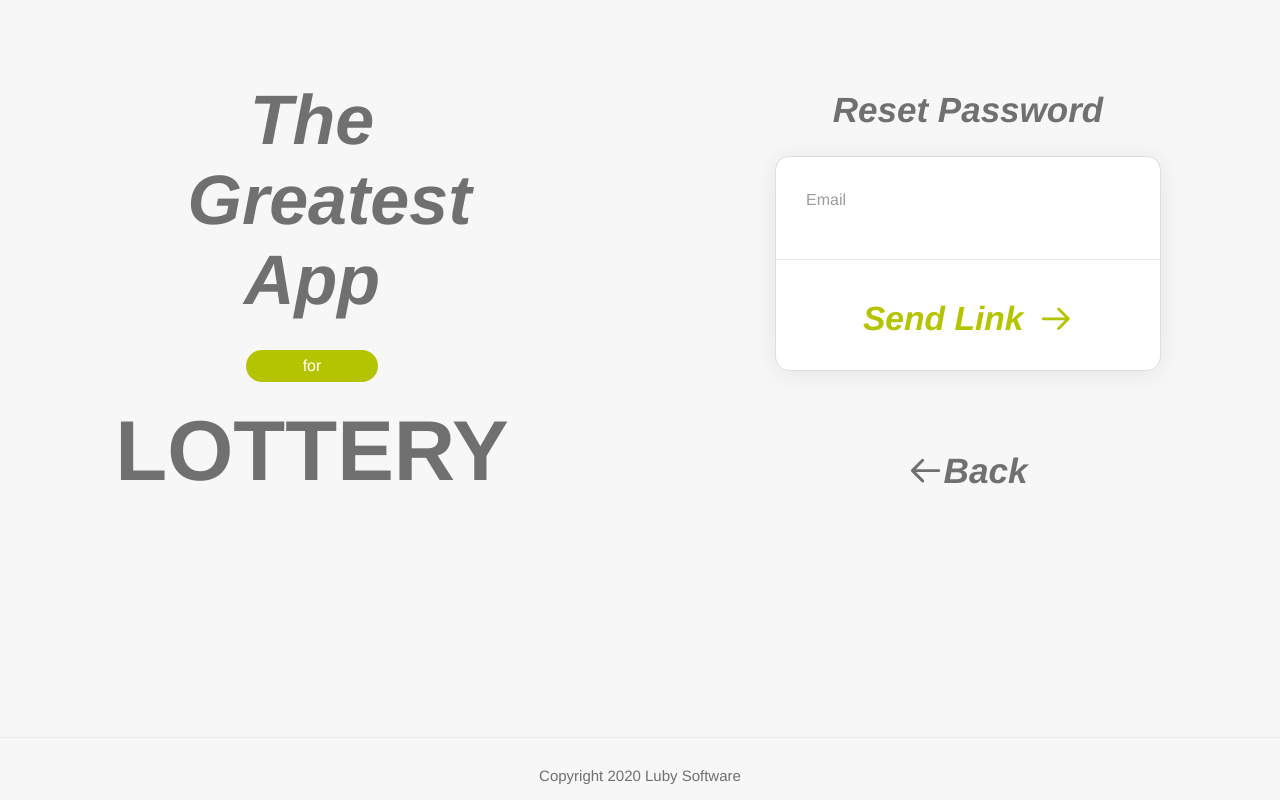
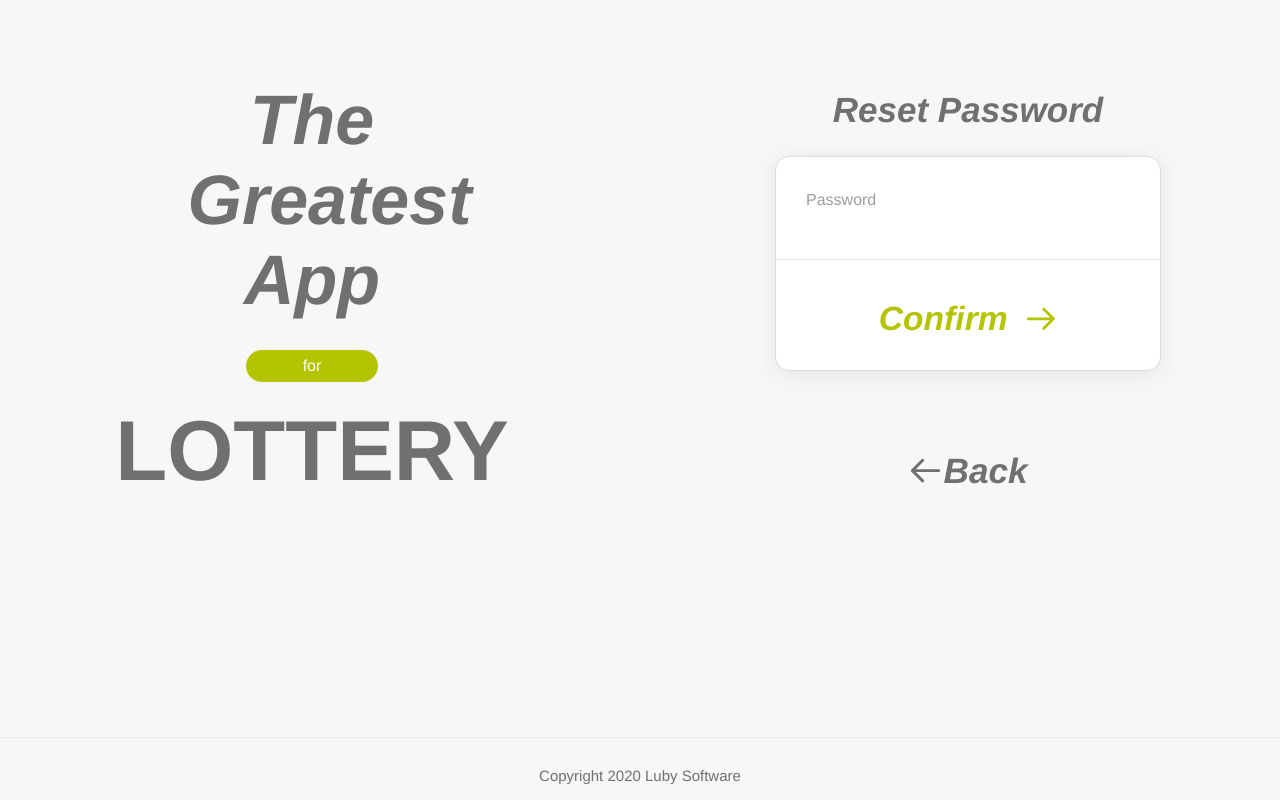
Before and after one commit to RpThiagoluiz/react-adonis-tgl, a React (Create React App) app: page /resetpassword/1 in a window 1280 px wide. Built offline with nearby package versions, Linux system fonts and the light colour scheme.

Commit message:
feat:resetPass

```diff
--- a/src/components/AuthResetPass/index.tsx
+++ b/src/components/AuthForgotPassword/index.tsx
@@ -7,7 +7,7 @@ import { AuthToast } from "../AuthToast";
 import { api } from "../../services/api";
 import { Spinner } from "../ButtonSpinner/styles";
 
-export const AuthResetPass = () => {
+export const AuthForgotPassword = () => {
   const [loading, setLoading] = useState(false);
   const [messageToUser, setMessageToUser] = useState<ErrorProps>({
     title: "",
@@ -101,7 +101,7 @@ export const AuthResetPass = () => {
     <Container>
       {messageToUser.active && toast}
       <h2>
-        <strong>Reset Password</strong>
+        <strong>Forgot Password</strong>
       </h2>
       <Form onSubmit={handleSubmit}>
         <FormContent>
--- a/src/components/AuthLogin/index.tsx
+++ b/src/components/AuthLogin/index.tsx
@@ -115,7 +115,7 @@ export const AuthLogin = () => {
             ref={passwordInputRef}
           />
         </FormContent>
-        <Link to="/resetpassword">I forget my password</Link>
+        <Link to="/forgotpassword">I forget my password</Link>
         <button type="submit" className="sing-in">
           <span>Log In</span>
 
--- /dev/null
+++ b/src/components/AuthResetPassword/index.tsx
@@ -0,0 +1,131 @@
+import { FormEvent, useState } from "react";
+import { useHistory, useParams } from "react-router-dom";
+import { HiOutlineArrowLeft, HiOutlineArrowRight } from "react-icons/hi";
+import { Container, Form, FormContent } from "./styles";
+import { ErrorProps } from "../../@types/Error";
+import { AuthToast } from "../AuthToast";
+import { api } from "../../services/api";
+import { Spinner } from "../ButtonSpinner/styles";
+
+export const AuthResetPassword = () => {
+  const [loading, setLoading] = useState(false);
+  const [messageToUser, setMessageToUser] = useState<ErrorProps>({
+    title: "",
+    description: "",
+    color: "",
+    active: false,
+  });
+  const [password, setpassword] = useState("");
+  const [redirect, setRedirect] = useState(false);
+
+  const { push } = useHistory();
+  const params: { token: string } = useParams();
+
+  const handlerBackButton = () => {
+    push("/");
+  };
+
+  const handleSubmit = async (event: FormEvent<HTMLFormElement>) => {
+    event.preventDefault();
+    setLoading(true);
+
+    //resetpassword
+    const sendData = async () => {
+      const response = await api.put("/forgetpassword", {
+        token: params.token,
+        password,
+      });
+      return response;
+    };
+    try {
+      await sendData();
+
+      if (!sendData()) {
+        throw new Error("Error na troca de senha.");
+      }
+      setLoading(false);
+      setMessageToUser({
+        title: "Sucesso",
+        description: "Senha resetada!",
+        color: "var(--green)",
+        active: true,
+      });
+
+      setRedirect(true);
+    } catch (error) {
+      setLoading(false);
+      setRedirect(false);
+      setMessageToUser({
+        title: "Ocorreu um erro !",
+        description: error.message,
+        color: "var(--red)",
+        active: true,
+      });
+    }
+  };
+
+  const onBlurPassword = (enteredPassword: string) => {
+    if (enteredPassword) {
+      try {
+        if (enteredPassword.length < 6) {
+          throw new Error(`Password deve conter pelo menos 6 caracteres`);
+        }
+      } catch (error) {
+        setMessageToUser({
+          title: "Password Invalido",
+          description: error.message,
+          color: "var(--red)",
+          active: true,
+        });
+      }
+    }
+  };
+
+  const toggletToast = () => {
+    setMessageToUser({ title: "", description: "", color: "", active: false });
+    redirect && push("/");
+  };
+
+  const toast = (
+    <AuthToast
+      color={messageToUser.color}
+      title={messageToUser.title}
+      description={messageToUser.description}
+      onClickClose={toggletToast}
+      handleSvgError={redirect}
+    />
+  );
+
+  return (
+    <Container>
+      {messageToUser.active && toast}
+      <h2>
+        <strong>Reset Password</strong>
+      </h2>
+      <Form onSubmit={handleSubmit}>
+        <FormContent>
+          <label htmlFor="password">Password</label>
+          <input
+            type="password"
+            id="password"
+            value={password}
+            onChange={(event) => setpassword(event.target.value)}
+            onBlur={(event) => onBlurPassword(event.target.value)}
+          />
+          {loading ? (
+            <Spinner />
+          ) : (
+            <button type="submit" className="send-link">
+              <span>Confirm</span>
+              <HiOutlineArrowRight />
+            </button>
+          )}
+        </FormContent>
+      </Form>
+      <button className="back" onClick={handlerBackButton}>
+        <HiOutlineArrowLeft />
+        <span>Back</span>
+      </button>
+    </Container>
+  );
+};
--- /dev/null
+++ b/src/components/AuthResetPassword/styles.ts
@@ -0,0 +1,127 @@
+import styled from "styled-components";
+
+export const Container = styled.section`
+  grid-area: FM;
+
+  display: flex;
+  flex-direction: column;
+  align-items: center;
+  justify-content: center;
+
+  > h2 {
+    color: var(--gray-700);
+    text-align: center;
+    font-size: 2.1875rem; //35px
+    font-style: italic;
+    margin-bottom: 26px;
+  }
+
+  > .back {
+    width: 100%;
+    display: flex;
+    align-items: center;
+    justify-content: center;
+
+    margin-top: 5rem;
+    font-size: 2.2rem;
+    font-weight: bold;
+    font-style: italic;
+
+    color: var(--gray-700);
+    background: transparent;
+  }
+
+  @media (max-width: 1024px) {
+    > h2 {
+      margin-top: 2rem;
+      font-size: 1.2rem;
+    }
+
+    > .back {
+      /* position: absolute;
+      bottom: 5rem; */
+      width: 8rem;
+
+      margin-bottom: 2rem;
+    }
+  }
+
+  @media (max-width: 420px) {
+    > .back {
+      /* position: absolute;
+      bottom: 2rem; */
+      left: 1rem;
+
+      font-size: 1rem;
+      width: 8rem;
+    }
+  }
+`;
+
+export const Form = styled.form`
+  position: relative;
+  box-shadow: 0px 3px 25px rgba(0, 0, 0, 0.078);
+  border: 1px solid #dddddd;
+  border-radius: 14px;
+
+  background: var(--white);
+
+  > p {
+    position: absolute;
+    bottom: 9.875rem; //158px
+    right: 27px;
+
+    font-size: 17px;
+    font-style: italic;
+    color: var(--gray-100);
+  }
+`;
+
+export const FormContent = styled.div`
+  display: flex;
+  flex-direction: column;
+  width: 24rem;
+
+  > label {
+    margin: 34px 0 26px 30px;
+    color: var(--gray-300);
+  }
+  > input {
+    border-bottom: 1px solid var(--shape);
+    font-size: 1.3rem;
+    color: var(--gray-700);
+  }
+
+  > .send-link {
+    width: 100%;
+
+    display: flex;
+    align-items: center;
+    justify-content: center;
+
+    background: transparent;
+    color: var(--green);
+    font-weight: bold;
+    font-style: italic;
+    font-size: 2.1rem;
+
+    margin-top: 0.5rem;
+    padding: 2rem;
+
+    > span {
+      margin-right: 16px;
+    }
+  }
+
+  @media (max-width: 1024px) {
+    width: 22rem;
+    max-height: 22rem;
+    > .send-link {
+      font-size: 1.8rem;
+    }
+  }
+
+  @media (max-width: 500px) {
+    width: 18rem;
+  }
+`;
--- a/src/pages/ResetPass/index.tsx
+++ b/src/pages/ForgotPassword/index.tsx
@@ -1,12 +1,12 @@
 import { AuthHeader } from "../../components/AuthHeader";
-import { AuthResetPass } from "../../components/AuthResetPass";
+import { AuthForgotPassword } from "../../components/AuthForgotPassword";
 import { AuthLayout } from "../../layout/auth";
 
-export const ResetPassword = () => {
+export const Forgotpassword = () => {
   return (
     <AuthLayout>
       <AuthHeader />
-      <AuthResetPass />
+      <AuthForgotPassword />
     </AuthLayout>
   );
 };
--- /dev/null
+++ b/src/pages/ResetPassword/index.tsx
@@ -0,0 +1,12 @@
+import { AuthHeader } from "../../components/AuthHeader";
+import { AuthResetPassword } from "../../components/AuthResetPassword";
+import { AuthLayout } from "../../layout/auth";
+
+export const ResetPassword = () => {
+  return (
+    <AuthLayout>
+      <AuthHeader />
+      <AuthResetPassword />
+    </AuthLayout>
+  );
+};
--- a/src/routes/auth.routes.tsx
+++ b/src/routes/auth.routes.tsx
@@ -1,14 +1,16 @@
 import { Route, Switch } from "react-router-dom";
 import { AuthPage } from "../pages/Auth";
 import { Registration } from "../pages/Registration";
-import { ResetPassword } from "../pages/ResetPass";
+import { Forgotpassword } from "../pages/ForgotPassword";
+import { ResetPassword } from "../pages//ResetPassword";
 import { NotFound } from "../pages/NotFound";
 
 export const AuthRoutes = () => (
   <Switch>
     <Route path="/" exact component={AuthPage} />
     <Route path="/singup" component={Registration} />
-    <Route path="/resetpassword" component={ResetPassword} />
+    <Route path="/forgotpassword" component={Forgotpassword} />
+    <Route path="/resetpassword/:token" component={ResetPassword} />
     <Route path="*" exact component={NotFound} />
   </Switch>
 );
```
Also changed, not shown: src/components/AuthForgotPassword/styles.ts (renamed from src/components/AuthResetPass/styles.ts).
